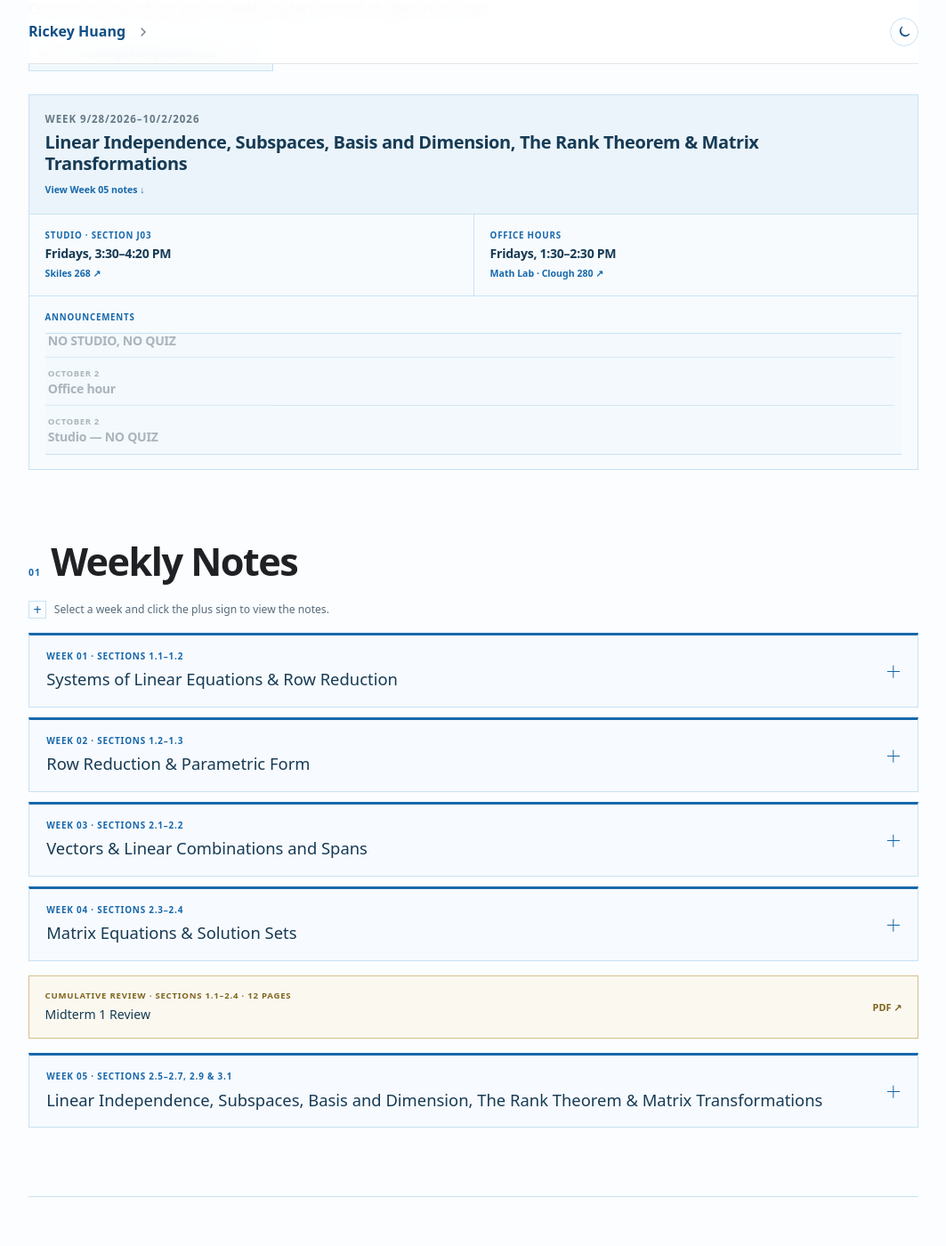
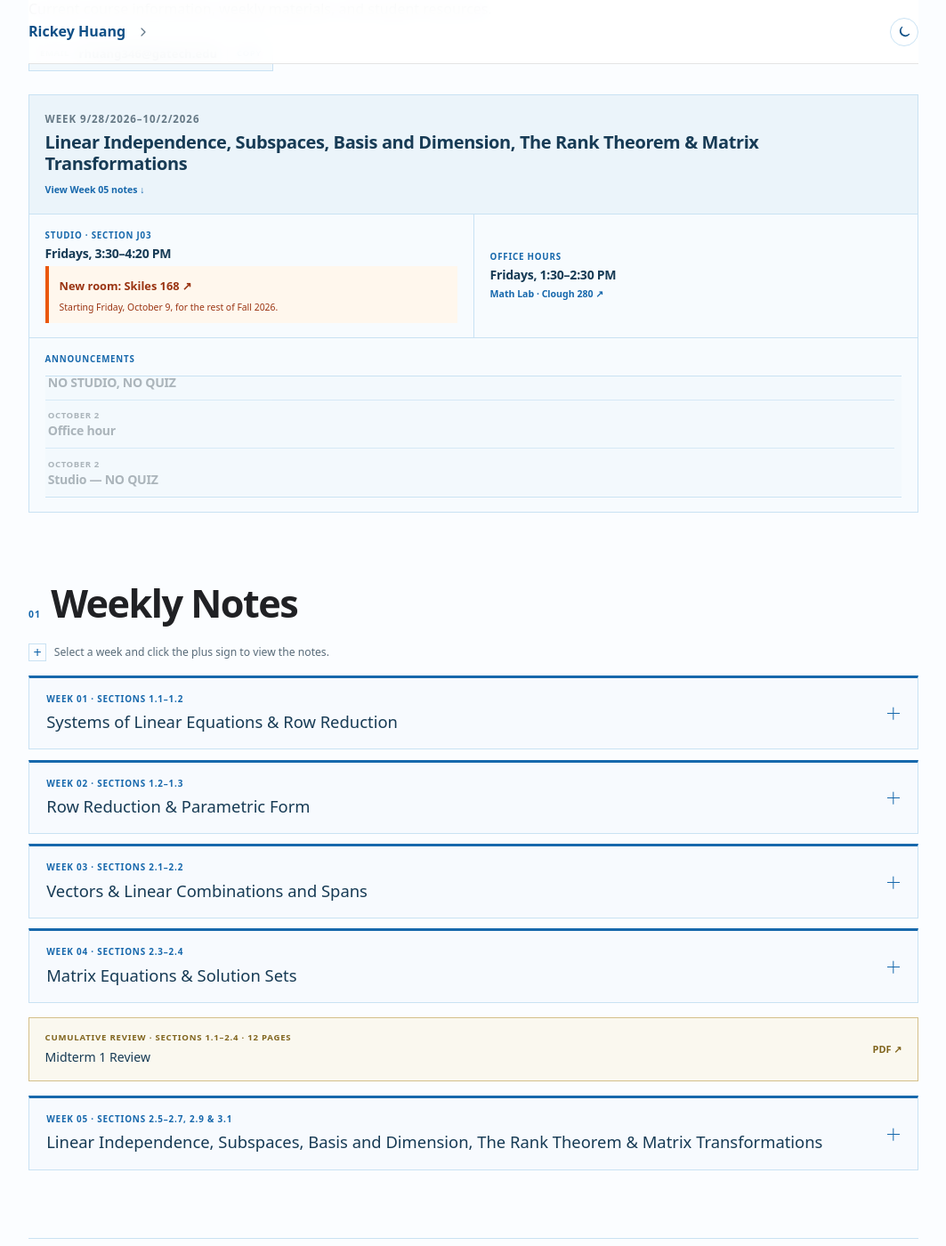
Before and after one commit to Rick3yHuang/Rick3yHuang.github.io, a Jekyll site: the page built from teaching/math-1553-current.md, in a window 1280 px wide and 1400 px high, scrolled down 237 px. Shown: the whole window at 89% size, without its empty margins (108-1171 px from the left). Built offline with Jekyll 4.4.1, drawn with Linux system fonts in a browser that asks for light colours.

Commit message:
Highlight MATH 1553 studio room change to Skiles 168

```diff
--- a/assets/css/site.css
+++ b/assets/css/site.css
@@ -3307,6 +3307,35 @@ td {
   align-self: flex-start;
 }
 
+.current-course-room-change {
+  padding: 0.6rem 0.75rem;
+  color: #9a3412;
+  background: #fff7ed;
+  border-left: 4px solid #ea580c;
+}
+
+.current-course-room-change a {
+  color: inherit;
+  font-size: 0.8rem;
+}
+
+.current-course-room-change a:hover,
+.current-course-room-change a:focus-visible {
+  text-decoration: underline;
+}
+
+.current-course-room-change p {
+  margin: 0.25rem 0 0;
+  font-size: 0.65rem;
+  line-height: 1.5;
+}
+
+[data-theme="dark"] .current-course-room-change {
+  color: #fed7aa;
+  background: #431f12;
+  border-left-color: #fb923c;
+}
+
 .current-course-dashboard__resource {
   padding: 0.7rem 1.1rem;
   grid-column: 1 / -1;
--- a/teaching/math-1553-current.md
+++ b/teaching/math-1553-current.md
@@ -25,7 +25,10 @@ permalink: /teaching/math-1553/
   <article class="current-course-card">
     <p class="current-course-card__label">Studio · Section J03</p>
     <h3>Fridays, 3:30–4:20 PM</h3>
-    <a href="https://www.google.com/maps/search/?api=1&amp;query=Skiles+Classroom+Building+268%2C+Atlanta%2C+GA" target="_blank" rel="noopener noreferrer">Skiles 268 <span aria-hidden="true">↗</span></a>
+    <div class="current-course-room-change">
+      <a href="https://www.google.com/maps/search/?api=1&amp;query=Skiles+Classroom+Building+168%2C+Atlanta%2C+GA" target="_blank" rel="noopener noreferrer">New room: Skiles 168 <span aria-hidden="true">↗</span></a>
+      <p>Starting Friday, October 9, for the rest of Fall 2026.</p>
+    </div>
   </article>
 
   <article class="current-course-card">
```
